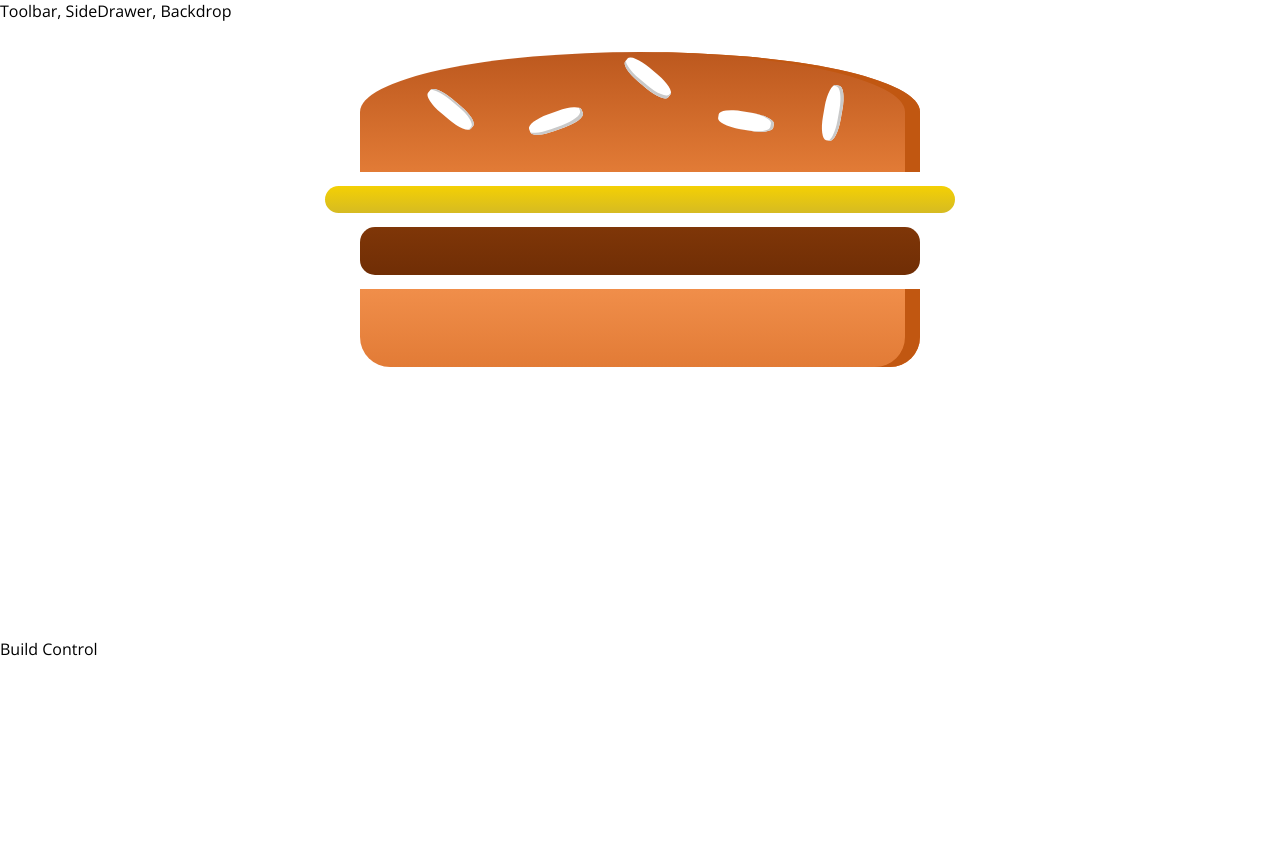
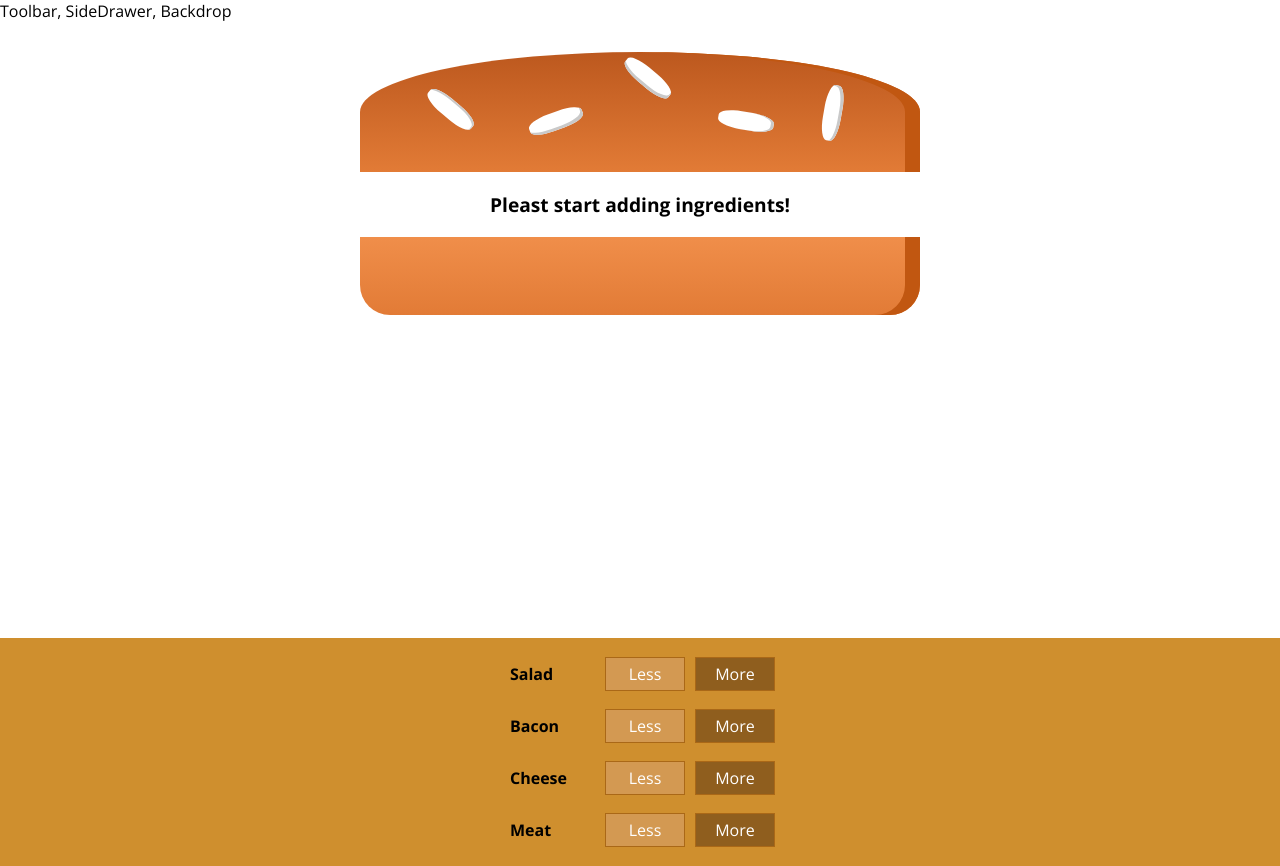
Before and after one commit to nmatthews90/burger-builder, a React app: page / in a window 1280 px wide. Before the commit the page ends 800 px from the top, so only its background shows below. Built offline with nearby package versions, Linux system fonts and the light colour scheme.

Commit message:
added Burger ingredient controls

```diff
--- /dev/null
+++ b/src/components/Burger/BuildControls/BuildControl/BuildControl.css
@@ -0,0 +1,56 @@
+.BuildControl {
+    display: flex;
+    justify-content: space-between;
+    align-items: center;
+    margin: 5px 0;
+}
+
+.BuildControl button {
+    display: block;
+    font: inherit;
+    padding: 5px;
+    margin: 0 5px;
+    width: 80px;
+    border: 1px solid #AA6817;
+    cursor: pointer;
+    outline: none;
+}
+
+.BuildControl button:disabled {
+    background-color: #AC9980;
+    border: 1px solid #7E7365;
+    color: #ccc;
+    cursor: default;
+}
+
+.BuildControl button:hover:disabled {
+    background-color: #AC9980;
+    color: #ccc;
+    cursor: not-allowed;
+}
+
+.Label {
+    padding: 10px;
+    font-weight: bold;
+    width: 80px;
+}
+
+.BuildControl .Less {
+    background-color: #D39952;
+    color: white;
+}
+
+.BuildControl .More {
+    background-color: #8F5E1E;
+    color: white;
+}
+
+.BuildControl .Less:hover, .BuildControl .Less:active {
+    background-color: #DAA972;
+    color: white;
+}
+
+.BuildControl .More:hover,.BuildControl .More:active {
+    background-color: #99703F;
+    color: white;
+}
--- /dev/null
+++ b/src/components/Burger/BuildControls/BuildControl/BuildControl.js
@@ -0,0 +1,13 @@
+import React from 'react';
+
+import classes from './BuildControl.css';
+
+const buildControl = props => (
+  <div className={classes.BuildControl}>
+    <div className={classes.Label}>{props.label}</div>
+    <button className={classes.Less}>Less</button>
+    <button className={classes.More}>More</button>
+  </div>
+);
+
+export default buildControl;
--- /dev/null
+++ b/src/components/Burger/BuildControls/BuildControls.css
@@ -0,0 +1,10 @@
+.BuildControls {
+    width: 100%;
+    background-color: #cf8f2e;
+    display: flex;
+    flex-flow: column;
+    align-items: center;
+    box-shadow: 0 2px 1px #ccc;
+    margin: auto;
+    padding: 10px 0;
+}
--- /dev/null
+++ b/src/components/Burger/BuildControls/BuildControls.js
@@ -0,0 +1,21 @@
+import React from 'react';
+
+import classes from './BuildControls.css';
+import BuildControl from './BuildControl/BuildControl';
+
+const controls = [
+  { label: 'Salad', type: 'salad' },
+  { label: 'Bacon', type: 'bacon' },
+  { label: 'Cheese', type: 'cheese'},
+  { label: 'Meat', type: 'meat'},
+];
+
+const buildControls = (props) => (
+    <div className={classes.BuildControls}>
+        {controls.map(ctrl => (
+            <BuildControl key={ctrl.label} label={ctrl.label} />
+        ))}
+    </div>
+);
+
+export default buildControls;
--- a/src/components/Burger/Burger.js
+++ b/src/components/Burger/Burger.js
@@ -4,11 +4,22 @@
 import BurgerIngredient from './BurgerIngredient/BurgerIngredient';
 
 const burger = (props) => {
+    let transfromedIngredients = Object.keys(props.ingredients)
+      .map(igKey => {
+        return [...Array(props.ingredients[igKey])].map((_, i) => {
+          return <BurgerIngredient key={igKey + i} type={igKey} />
+        });
+      })
+      .reduce((arr, el) => {
+         return arr.concat(el)
+      }, []);
+      if (transfromedIngredients.length === 0 ) {
+        transfromedIngredients = <p>Pleast start adding ingredients!</p>
+      }
     return (
       <div className={classes.Burger}>
         <BurgerIngredient type="bread-top" />
-        <BurgerIngredient type="cheese" />
-        <BurgerIngredient type="meat" />
+        {transfromedIngredients}
         <BurgerIngredient type="bread-bottom" />
       </div>
     );
--- a/src/containers/BurgerBuilder/BurgerBuilder.js
+++ b/src/containers/BurgerBuilder/BurgerBuilder.js
@@ -1,14 +1,23 @@
 import React, { Component } from 'react';
 
-import Aux from '../../hoc/Aux'
-import Burger from '../../components/Burger/Burger'
+import Aux from '../../hoc/Aux';
+import Burger from '../../components/Burger/Burger';
+import BuildControls from '../../components/Burger/BuildControls/BuildControls';
 
 class BurgerBuilder extends Component {
+  state = {
+    ingredients: {
+      salad: 0,
+      bacon: 0,
+      cheese: 0,
+      meat:0
+    }
+  }
     render () {
         return (
           <Aux>
-            <Burger />
-            <div>Build Control</div>
+            <Burger ingredients={this.state.ingredients}/>
+            <BuildControls />
           </Aux>
         );
     }
```
